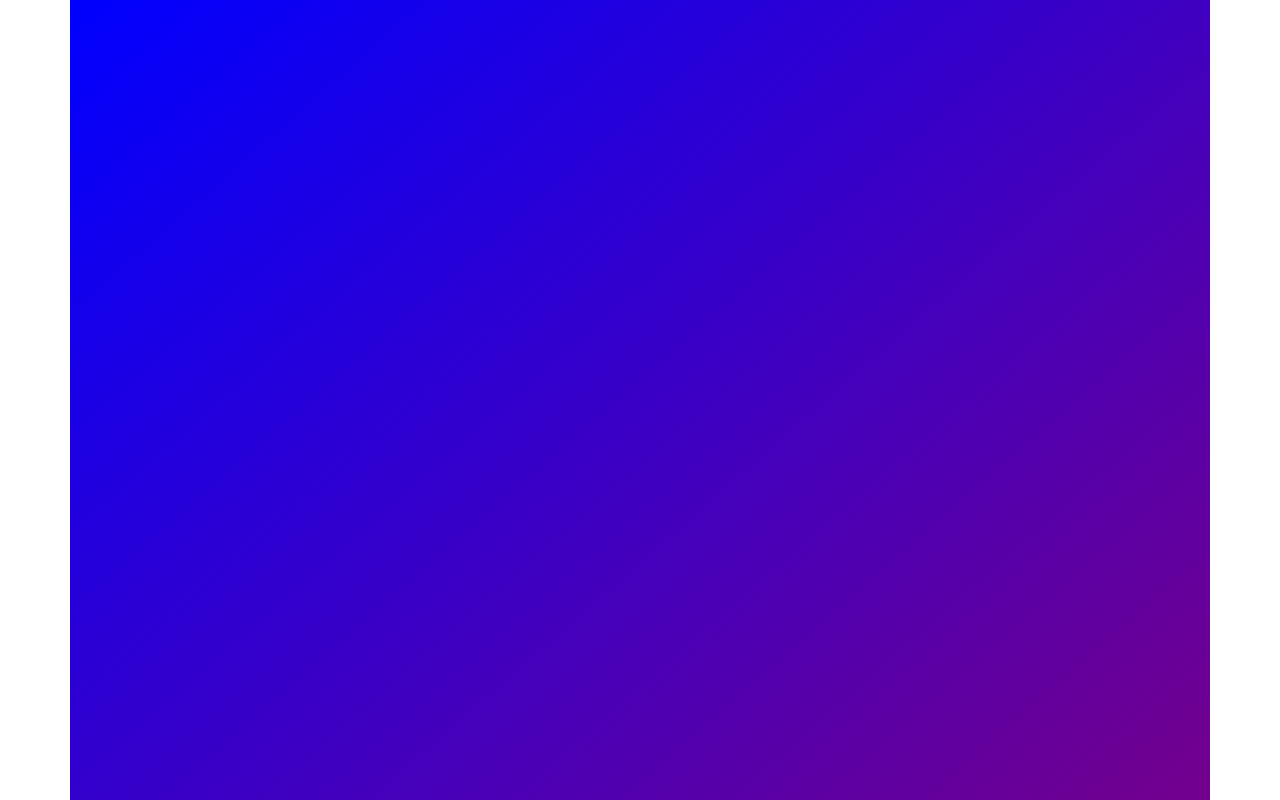
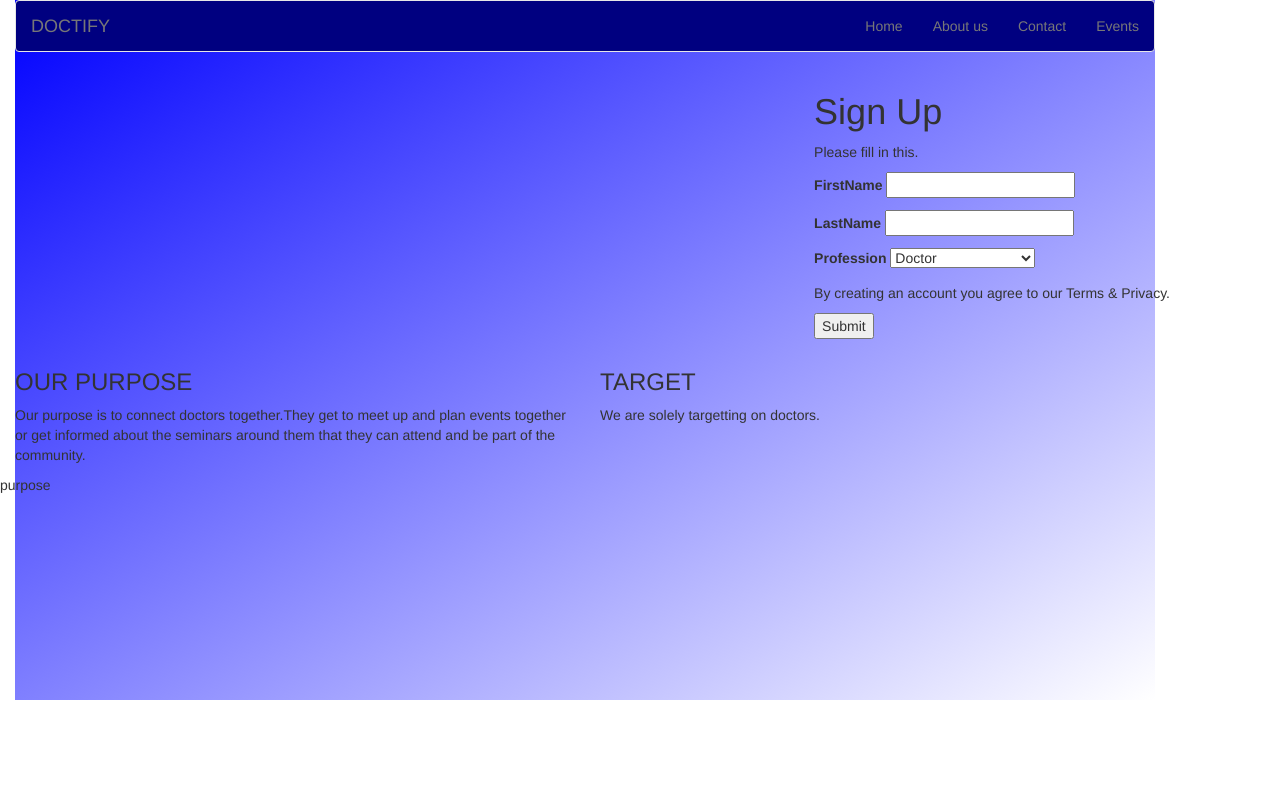
Before and after one commit to Melhouza/Job-Board, a plain HTML site: page index.html in a window 1280 px wide. Shown: the top 800 px of the page. Drawn offline with nearby package versions, Linux system fonts and the light colour scheme.

Commit message:
ccc khhkh

```diff
--- a/css/styles.css
+++ b/css/styles.css
@@ -1,5 +1,48 @@
 #grad {
-    height: 1000px;
+    height: 700px;
     background-color: blue;
-    background-image: linear-gradient(to bottom right, blue, purple);
+    background-image: linear-gradient(to bottom right, blue, white);
 }
+.container{
+  margin-left: 0;
+  margin-right: 0;
+}
+.navbar {
+  background-color: navy;
+  text-decoration-color: white;
+}
+.active {
+    background-color: #4CAF50;
+    color: white;
+}
+.footer {
+   position: fixed;
+   left: 0;
+   bottom: 0;
+   width: 3000px;
+   height: 400px
+   background-color: black;
+   color: white;
+   text-align: center;
+}
+.details{
+  text-align: center;
+}
+.signup{
+  float:right;
+  text-color: white;
+}
+.about{
+  border-color: black;
+}
+.centered {
+    position: absolute;
+    top: 50%;
+    left: 50%;
+    transform: translate(-50%, -50%);
+    text-color:white;
+}
+.docimage{
+  height: 400px;
+  width:400px;
+}
--- a/index.html
+++ b/index.html
@@ -11,6 +11,63 @@
   <body >
     <div class="container">
      <div id ="grad">
+    <nav class="navbar navbar-default">
+  <div class="container-fluid">
+    <div class="navbar-header">
+      <a class="navbar-brand" href="#">DOCTIFY</a>
+    </div>
+    <ul class="nav navbar-nav navbar-right">
+      <li><a href="#">Home</a></li>
+      <li><a href="#">About us</a></li>
+      <li><a href="#">Contact</a></li>
+      <li><a href="#">Events</a></li>
+    </ul>
+  </div>
+</nav>
+<div class="row">
+<div class="signup">
+<form action="www.google.com">
+    <h1>Sign Up</h1>
+    <p>Please fill in this.</p>
+    <p>
+    <label for="FirstName">FirstName</label>
+    <input type="text" name="firstname" required></p>
+
+   <p><label for="LastName">LastName</label>
+    <input type="text"name="firstname" required></p>
+    <p><label>Profession</label>
+    <select name="profession">
+      <option value="doctor">Doctor</option>
+      <option value="softdev">Software Developer</option>
+      <option value="lawyer">Lawyer</option>
+      <option value="teacher">Teacher</option>
+    </select>
+  </p>
+
+      <p>By creating an account you agree to our Terms & Privacy.</p>
+
+    <p>  <button type="submit">Submit</button></p>
+  </div>
+  </form>
+</div>
+<div class="row">
+  <div class="col-md-6">
+    <h3> OUR PURPOSE</h3>
+  <p> Our purpose is to connect doctors together.They get to meet up and plan events together or get informed about the seminars around them that they can attend and be part of the community.</p>
+
+</div>
+<div class="col-md-6">
+  <h3>TARGET</h3>
+<p> We are solely targetting on doctors.</p>
+
+</div>
+</div>
+<div class="row">
+<div class="about">
+  <p>purpose</p>
+</div>
+</div>
+
   </div>
 </div>
   </body>
```
Also changed, not shown: doctor.html (added, +28 -0 lines), images/doc.jpeg (added), images/doc1.jpeg (added), images/dok.jpg (added), images/photo1.jpeg (added), images/soft.jpeg (added), images/soft1.jpeg (added), 1 other file.
